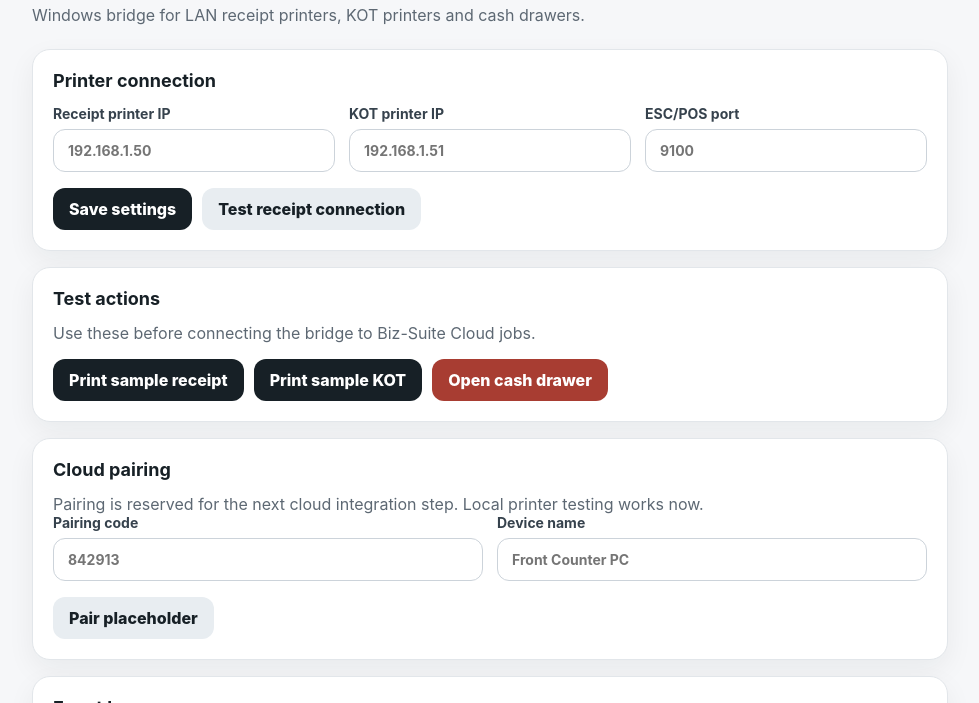
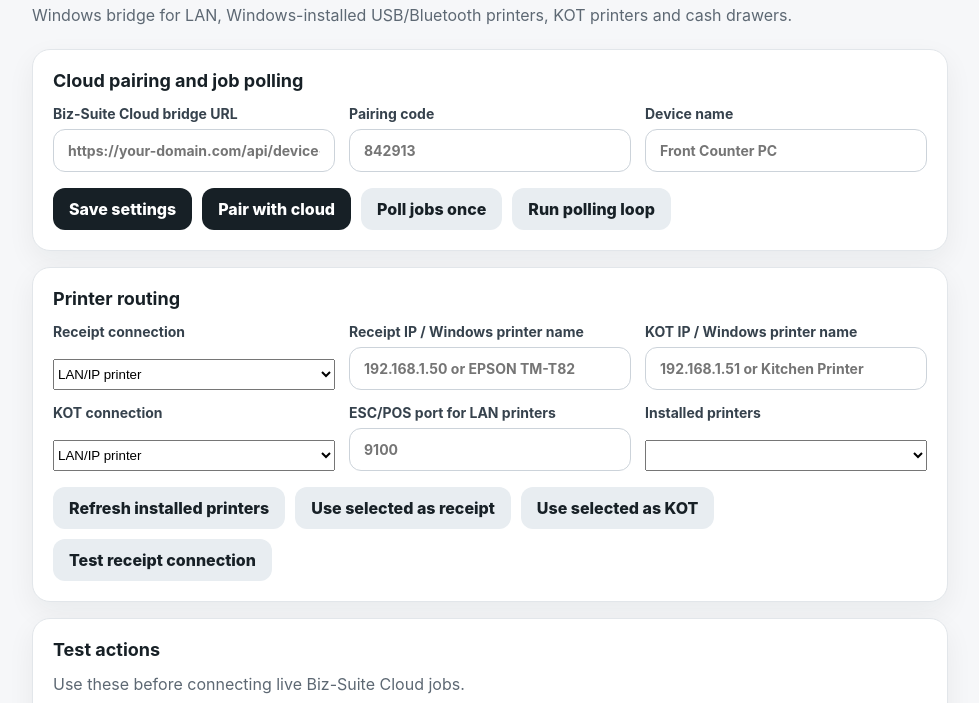
Before and after one commit to Axellier-Ops/biz-suite-device-bridge, a website built with Vite: page apps/windows/index.html in a window 1280 px wide. Shown: the part 97-800 px from the top of the page, without its empty margins (150-1129 px from the left). Built offline with nearby package versions, Linux system fonts and the light colour scheme.

Commit message:
Add Windows bridge USB Bluetooth and cloud controls

```diff
--- a/apps/windows/index.html
+++ b/apps/windows/index.html
@@ -11,47 +11,18 @@
         <div>
           <p class="eyebrow">Biz-Suite Cloud hardware connector</p>
           <h1>Biz-Suite Device Bridge</h1>
-          <p class="subtle">Windows bridge for LAN receipt printers, KOT printers and cash drawers.</p>
+          <p class="subtle">Windows bridge for LAN, Windows-installed USB/Bluetooth printers, KOT printers and cash drawers.</p>
         </div>
         <div id="status-pill" class="pill idle">Idle</div>
       </header>
 
       <section class="card">
-        <h2>Printer connection</h2>
+        <h2>Cloud pairing and job polling</h2>
         <div class="grid">
           <label>
-            Receipt printer IP
-            <input id="receipt-printer-ip" placeholder="192.168.1.50" autocomplete="off" />
+            Biz-Suite Cloud bridge URL
+            <input id="cloud-base-url" placeholder="https://your-domain.com/api/device-bridge" autocomplete="off" />
           </label>
-          <label>
-            KOT printer IP
-            <input id="kot-printer-ip" placeholder="192.168.1.51" autocomplete="off" />
-          </label>
-          <label>
-            ESC/POS port
-            <input id="printer-port" placeholder="9100" autocomplete="off" inputmode="numeric" />
-          </label>
-        </div>
-        <div class="actions">
-          <button id="save-settings">Save settings</button>
-          <button id="test-connection" class="secondary">Test receipt connection</button>
-        </div>
-      </section>
-
-      <section class="card">
-        <h2>Test actions</h2>
-        <p class="subtle">Use these before connecting the bridge to Biz-Suite Cloud jobs.</p>
-        <div class="actions wrap">
-          <button id="sample-receipt">Print sample receipt</button>
-          <button id="sample-kot">Print sample KOT</button>
-          <button id="drawer-kick" class="danger">Open cash drawer</button>
-        </div>
-      </section>
-
-      <section class="card">
-        <h2>Cloud pairing</h2>
-        <p class="subtle">Pairing is reserved for the next cloud integration step. Local printer testing works now.</p>
-        <div class="grid two">
           <label>
             Pairing code
             <input id="pairing-code" placeholder="842913" autocomplete="off" />
@@ -61,8 +32,63 @@
             <input id="device-name" placeholder="Front Counter PC" autocomplete="off" />
           </label>
         </div>
-        <div class="actions">
-          <button id="pair" class="secondary">Pair placeholder</button>
+        <div class="actions wrap">
+          <button id="save-settings">Save settings</button>
+          <button id="pair">Pair with cloud</button>
+          <button id="poll-once" class="secondary">Poll jobs once</button>
+          <button id="poll-loop" class="secondary">Run polling loop</button>
+        </div>
+      </section>
+
+      <section class="card">
+        <h2>Printer routing</h2>
+        <div class="grid">
+          <label>
+            Receipt connection
+            <select id="receipt-connection-type">
+              <option value="lan">LAN/IP printer</option>
+              <option value="windows">Windows-installed printer</option>
+            </select>
+          </label>
+          <label>
+            Receipt IP / Windows printer name
+            <input id="receipt-printer-target" placeholder="192.168.1.50 or EPSON TM-T82" autocomplete="off" />
+          </label>
+          <label>
+            KOT IP / Windows printer name
+            <input id="kot-printer-target" placeholder="192.168.1.51 or Kitchen Printer" autocomplete="off" />
+          </label>
+          <label>
+            KOT connection
+            <select id="kot-connection-type">
+              <option value="lan">LAN/IP printer</option>
+              <option value="windows">Windows-installed printer</option>
+            </select>
+          </label>
+          <label>
+            ESC/POS port for LAN printers
+            <input id="printer-port" placeholder="9100" autocomplete="off" inputmode="numeric" />
+          </label>
+          <label>
+            Installed printers
+            <select id="installed-printers"></select>
+          </label>
+        </div>
+        <div class="actions wrap">
+          <button id="refresh-printers" class="secondary">Refresh installed printers</button>
+          <button id="use-selected-receipt" class="secondary">Use selected as receipt</button>
+          <button id="use-selected-kot" class="secondary">Use selected as KOT</button>
+          <button id="test-connection" class="secondary">Test receipt connection</button>
+        </div>
+      </section>
+
+      <section class="card">
+        <h2>Test actions</h2>
+        <p class="subtle">Use these before connecting live Biz-Suite Cloud jobs.</p>
+        <div class="actions wrap">
+          <button id="sample-receipt">Print sample receipt</button>
+          <button id="sample-kot">Print sample KOT</button>
+          <button id="drawer-kick" class="danger">Open cash drawer</button>
         </div>
       </section>
 
```
